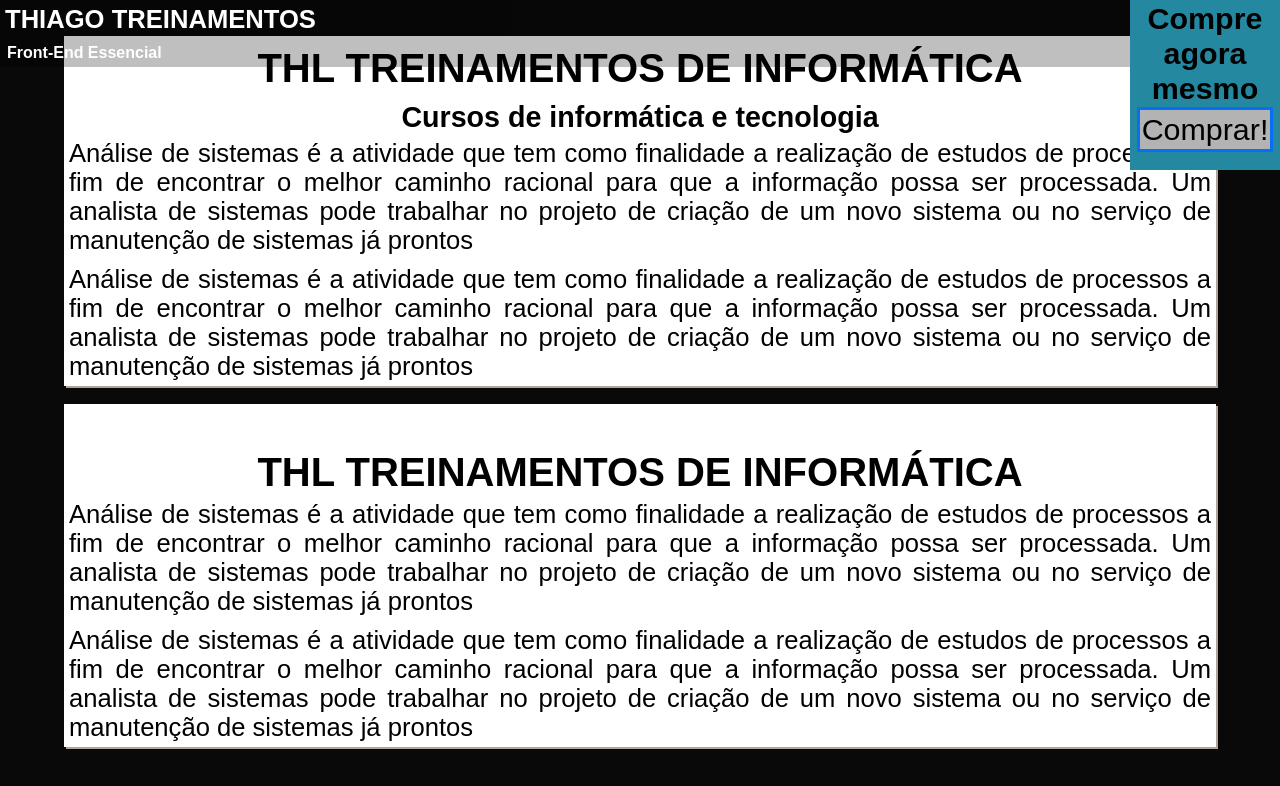
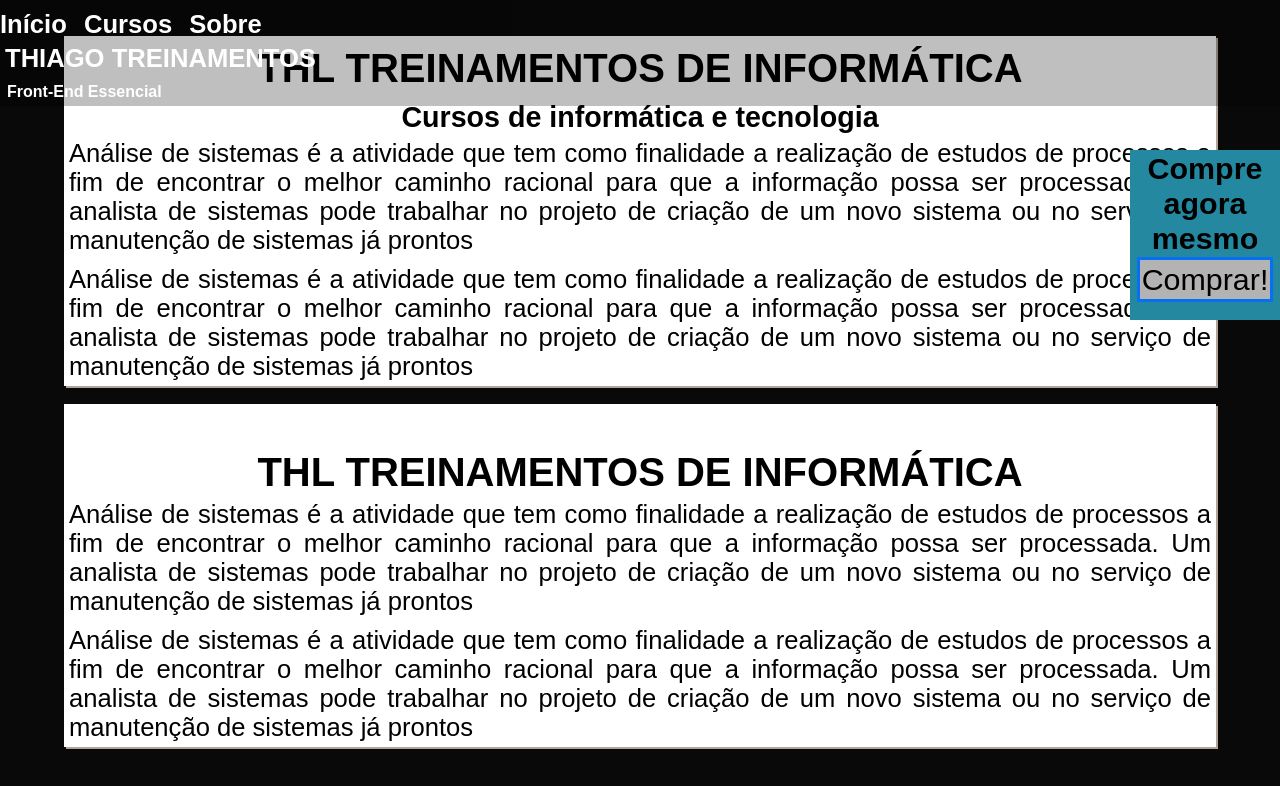
Before and after one commit to thiagoleite77/aplica-o-web, a plain HTML site: page index.html in a window 1280 px wide. Shown: the top 786 px of the page. Drawn offline with Linux system fonts and the light colour scheme.

Commit message:
protótipo de siet finalizado

```diff
--- a/index.html
+++ b/index.html
@@ -115,7 +115,7 @@
       position: fixed;
       right: 0;
       text-align: center;
-      margin-top: 0%;
+      margin-top: 150px;
       z-index: 1;
     }
 
@@ -170,14 +170,45 @@
       font-family: sans-serif;
       font: size 1.7em;
       padding: 5px;
-      margin-left:5px;
+      margin-left: 5px;
 
     }
+
+    .dados-formulario {
+      width: 70%;
+      height: auto;
+    }
+
+    nav{
+      word-spacing: 10px;
+      text-align: left;
+      margin-top:10px;
+      font-weight: bold;
+      font-family:arial;
+      font-size: 1.6rem;
+      margin-right: 2%
+
+    }
+
+    a{
+      text-decoration: none;
+      color: rgba(255, 255, 255, 1.0);
+      transition: all 300ms ease-in-out;
+    }
+    a:hover{
+      color: rgb(19, 221, 12)
+    }
+
   </style>
 
 <body>
 
   <header>
+    <nav>
+      <a href="#">Início</a>
+      <a href="#">Cursos</a>
+      <a href="#">Sobre</a>
+    </nav>
     <h3>THIAGO TREINAMENTOS</h3>
     <h4>Front-End Essencial</h4>
   </header>
@@ -245,12 +276,12 @@
     <form action="#" method="get" target="_blank">
       <p class="formulario-contato">
         <label for="nome">Nome</label><br>
-        <input type="text" id="nome" name="nome" placeholder="Insira seu nome">
+        <input class="dados-formulario" type="text" id="nome" name="nome" placeholder="Insira seu nome">
       </p>
 
       <p class="formulario-contato">
         <label for="contato">Contato</label><br>
-        <input type="tel" id="tel" name="tel" placeholder="Insira seu whatsapp">
+        <input class="dados-formulario" type="tel" id="tel" name="tel" placeholder="Insira seu whatsapp">
       </p>
 
       <p class="formulario-contato">
```
